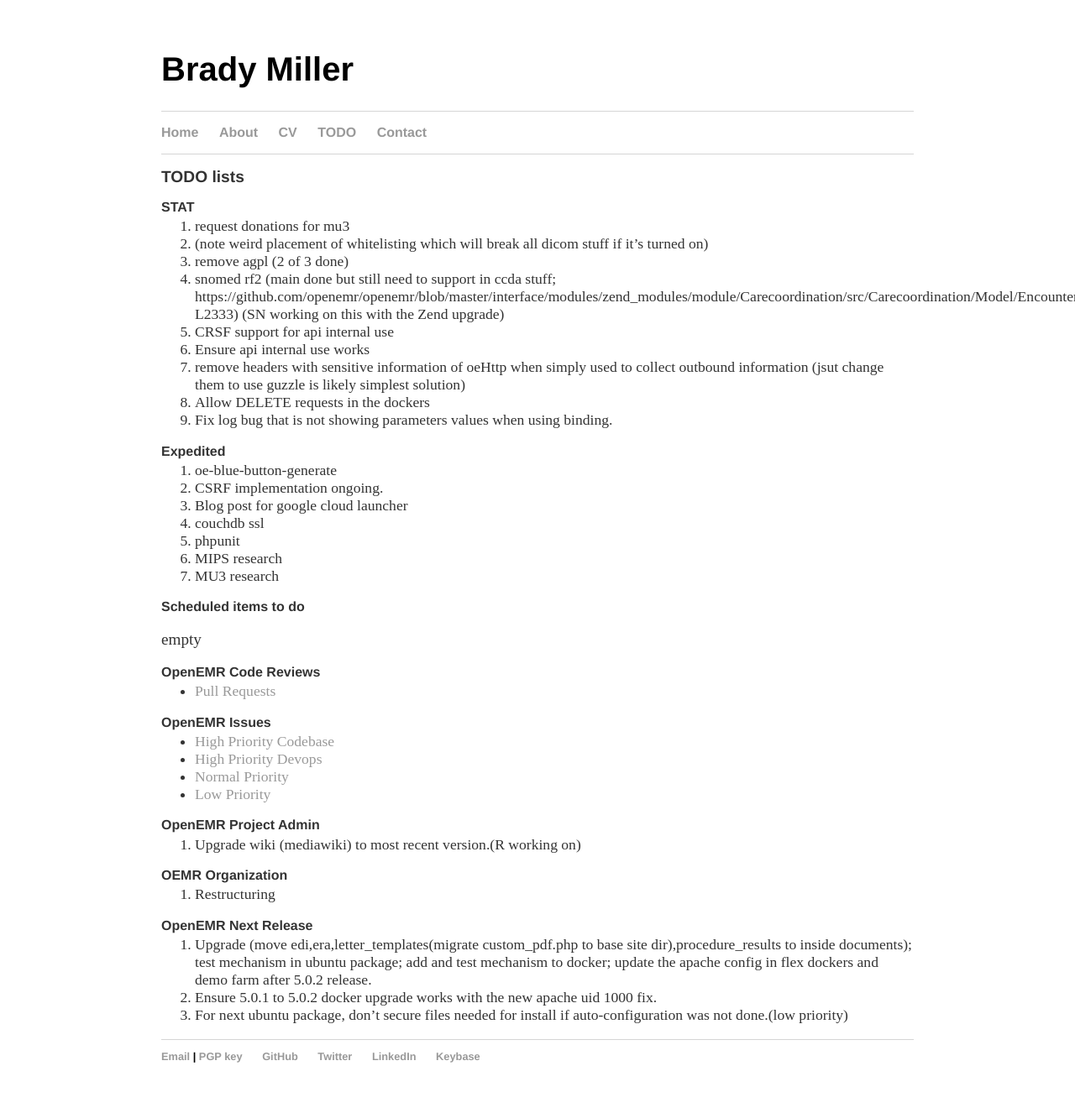
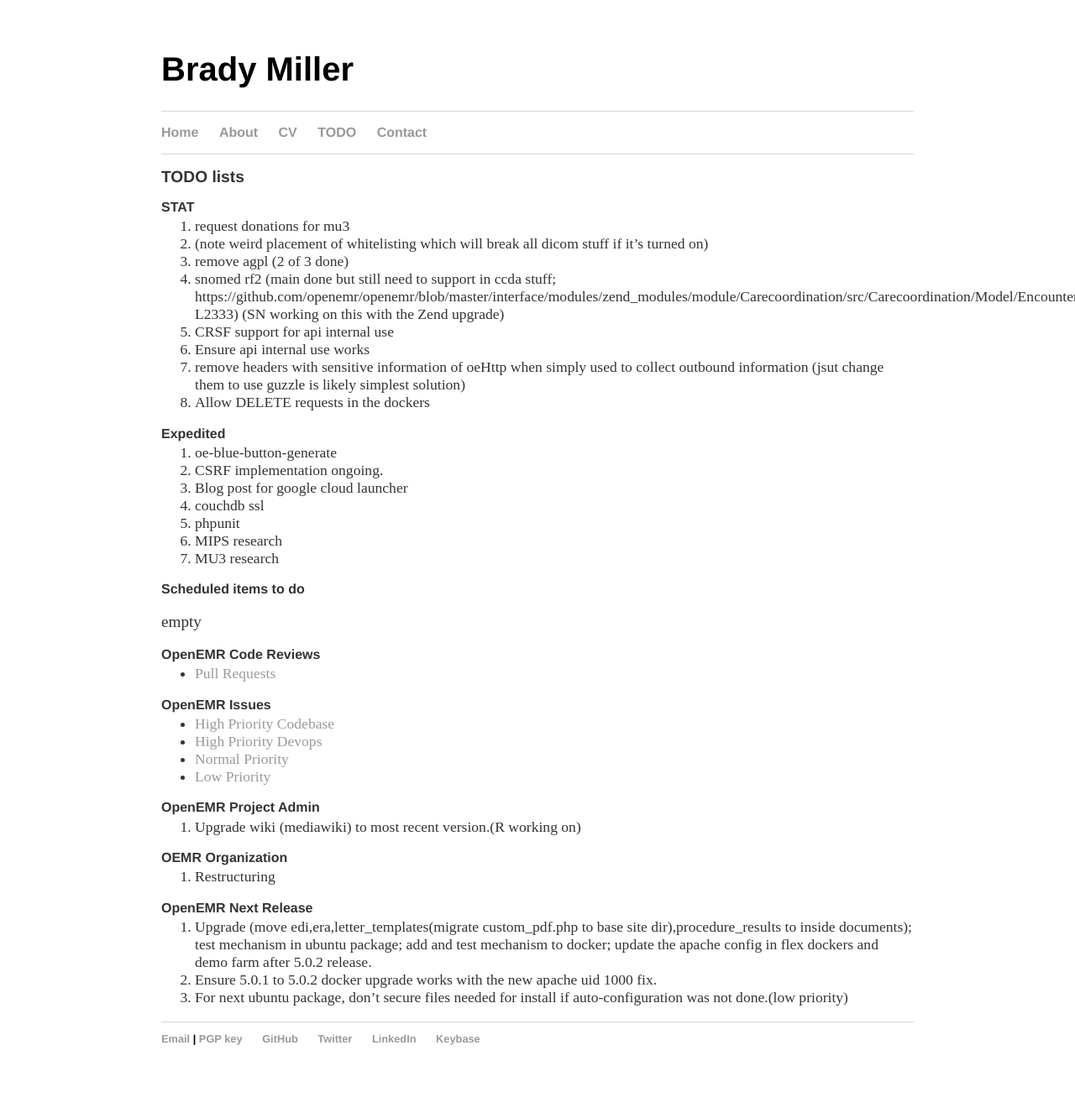
Before and after one commit to bradymiller/bradymiller.github.io, a Jekyll site: the page built from todo/index.md, in a window 1280 px wide. Shown: the whole page at 84% size. Built offline with Jekyll 4.4.1, drawn with Linux system fonts in a browser that asks for light colours; our own code applies the rules of GitHub Pages for plain Markdown files; after the commit the page ends 1305 px from its top, so only the background shows below that.

Commit message:
Update index.md

```diff
--- a/todo/index.md
+++ b/todo/index.md
@@ -12,7 +12,6 @@
 1. Ensure api internal use works
 1. remove headers with sensitive information of oeHttp when simply used to collect outbound information (jsut change them to use guzzle is likely simplest solution)
 1. Allow DELETE requests in the dockers
-1. Fix log bug that is not showing parameters values when using binding.
 
 ### Expedited
 1. oe-blue-button-generate
```
